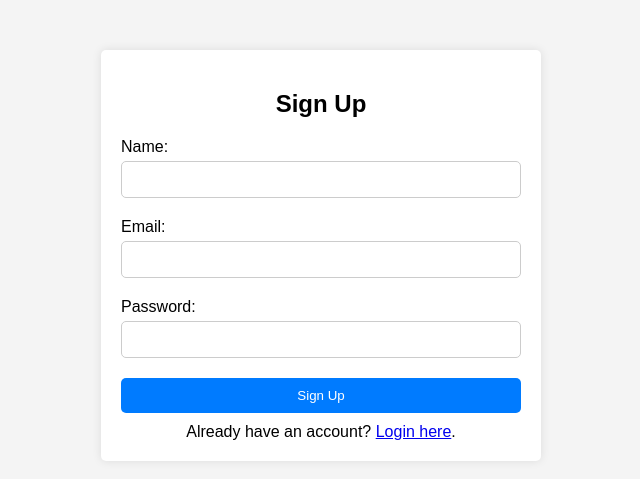
After one commit to AbdullahiKhalif/Anti-Money-Laundering-with-Machine-Learning, a Flask app: page /signup in a window 1280 px wide. The commit adds this page. Shown: the top 479 px of the page, without its empty margins (319-959 px from the left). Run offline with Flask 3, Linux system fonts and the light colour scheme; parts of the project's set-up code (start-up, migrations or seed data) failed here and were passed over.

Commit message:
added: login & signup with mysql database

```diff
--- a/app.py
+++ b/app.py
@@ -1,14 +1,91 @@
-from flask import Flask, render_template, request, jsonify
 import joblib
-
+from flask import Flask, render_template, request, jsonify, session, redirect, url_for
+import mysql.connector
+import re
 app = Flask(__name__)
 
 # Load the saved model
 model = joblib.load('model/random_forest_model.pkl')
 
+app.secret_key = "your_secret_key"  # Change this to a random string
+
+# MySQL configurations
+mysql_config = {
+    'host': 'localhost',
+    'user': 'root',
+    'password': '',
+    'database': 'atm_laundering'
+}
+
 @app.route('/')
 def index():
-    return render_template('index.html')
+    if 'username' in session:
+        return render_template('index.html')
+    return redirect(url_for('login'))
+
+@app.route('/login', methods=['GET', 'POST'])
+def login():
+    if request.method == 'POST':
+        email = request.form['email']
+        password = request.form['password']
+
+        conn = mysql.connector.connect(**mysql_config)
+        cursor = conn.cursor(dictionary=True)
+        cursor.execute("SELECT * FROM user WHERE email = %s AND password = %s", (email, password))
+        user = cursor.fetchone()
+        cursor.close()
+        conn.close()
+
+        if user:
+            session['username'] = user['name']
+            return redirect(url_for('index'))
+        else:
+            return render_template('login.html', error='Sorry Invalid email or password')
+
+    return render_template('login.html')
+
+@app.route('/signup', methods=['GET', 'POST'])
+def signup():
+    if request.method == 'POST':
+        name = request.form['name']
+        email = request.form['email']
+        password = request.form['password']
+
+        # Check if the name is valid
+        if not is_valid_name(name):
+            return render_template('signup.html', error='Invalid name. Please enter a valid name.')
+
+        # Check if email already exists
+        conn = mysql.connector.connect(**mysql_config)
+        cursor = conn.cursor()
+        cursor.execute("SELECT * FROM user WHERE email = %s", (email,))
+        user = cursor.fetchone()
+        if user:
+            cursor.close()
+            conn.close()
+            return render_template('signup.html', error='Email already exists')
+
+        # Insert user into database
+        cursor.execute("INSERT INTO user (name, email, password) VALUES (%s, %s, %s)", (name, email, password))
+        conn.commit()
+        cursor.close()
+        conn.close()
+
+        # session['username'] = name
+        return redirect(url_for('login'))
+    return render_template('signup.html')
+
+def is_valid_name(name):
+    # Add your validation logic here, for example:
+    # Name should contain only alphabets and spaces
+    return bool(re.match("^[a-zA-Z ]+$", name))
+
+@app.route('/logout')
+def logout():
+    session.pop('username', None)
+    return redirect(url_for('login'))
+
+
 
 @app.route('/predict', methods=['POST'])
 def predict():
--- /dev/null
+++ b/templates/signup.html
@@ -0,0 +1,79 @@
+<!DOCTYPE html>
+<html lang="en">
+<head>
+    <meta charset="UTF-8">
+    <meta name="viewport" content="width=device-width, initial-scale=1.0">
+    <title>Sign Up</title>
+    <style>
+        body {
+            font-family: Arial, sans-serif;
+            margin: 0;
+            padding: 0;
+            background-color: #f4f4f4;
+        }
+        .container {
+            max-width: 400px;
+            margin: 50px auto;
+            background-color: #fff;
+            padding: 20px;
+            border-radius: 5px;
+            box-shadow: 0 0 10px rgba(0, 0, 0, 0.1);
+        }
+        h2 {
+            text-align: center;
+            margin-bottom: 20px;
+        }
+        label {
+            display: block;
+            margin-bottom: 5px;
+        }
+        input[type="text"],
+        input[type="email"],
+        input[type="password"] {
+            width: 100%;
+            padding: 10px;
+            margin-bottom: 20px;
+            border: 1px solid #ccc;
+            border-radius: 5px;
+            box-sizing: border-box;
+        }
+        input[type="submit"] {
+            width: 100%;
+            padding: 10px;
+            border: none;
+            border-radius: 5px;
+            background-color: #007bff;
+            color: #fff;
+            cursor: pointer;
+        }
+        .error {
+            color: red;
+            margin-bottom: 10px;
+        }
+        .login-link {
+            text-align: center;
+            margin-top: 10px;
+        }
+    </style>
+</head>
+<body>
+    <div class="container">
+        <h2>Sign Up</h2>
+        {% if error %}
+            <p class="error">{{ error }}</p>
+        {% endif %}
+        <form method="post" action="{{ url_for('signup') }}">
+            <label for="name">Name:</label>
+            <input type="text" id="name" name="name" required>
+            <label for="email">Email:</label>
+            <input type="email" id="email" name="email" required>
+            <label for="password">Password:</label>
+            <input type="password" id="password" name="password" required>
+            <input type="submit" value="Sign Up">
+        </form>
+        <div class="login-link">
+            Already have an account? <a href="{{ url_for('login') }}">Login here</a>.
+        </div>
+    </div>
+</body>
+</html>
```
Also changed, not shown: templates/index.html (+114 -29 lines), templates/login.html (added, +76 -0 lines).
